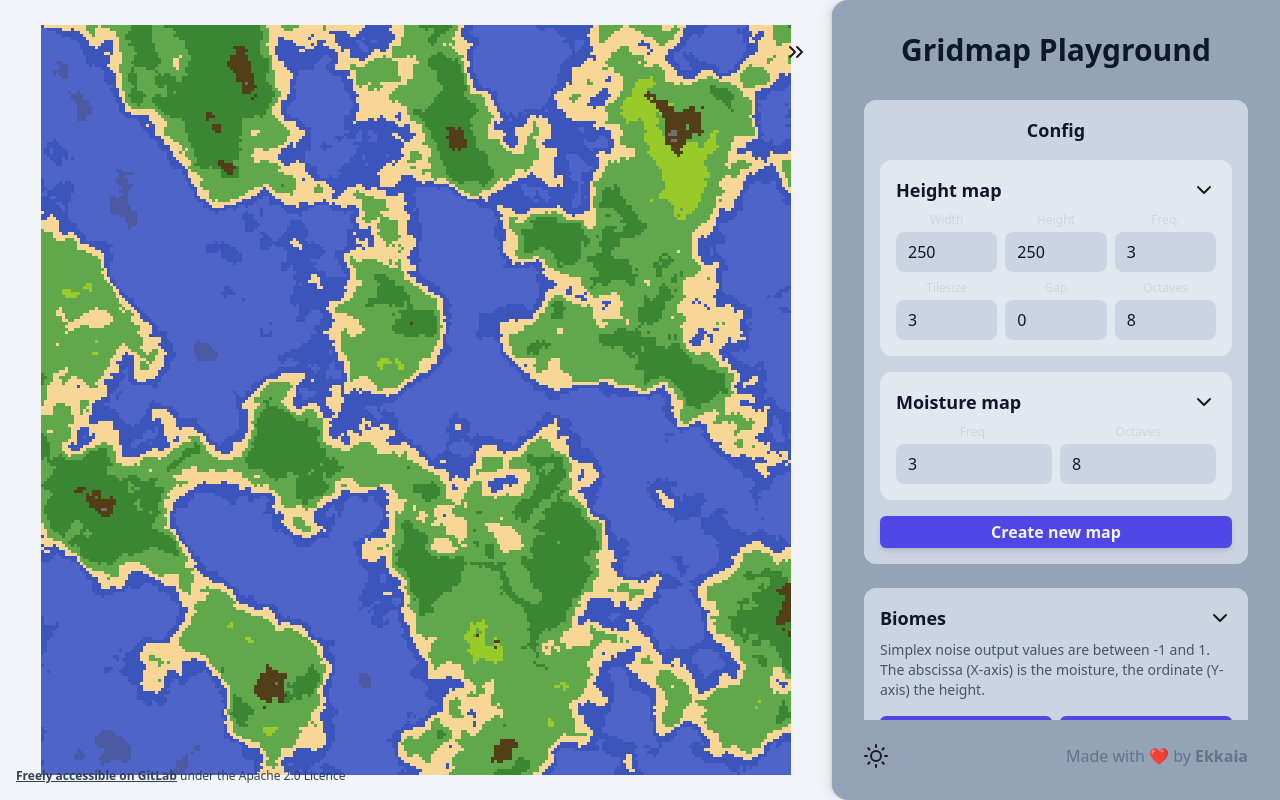
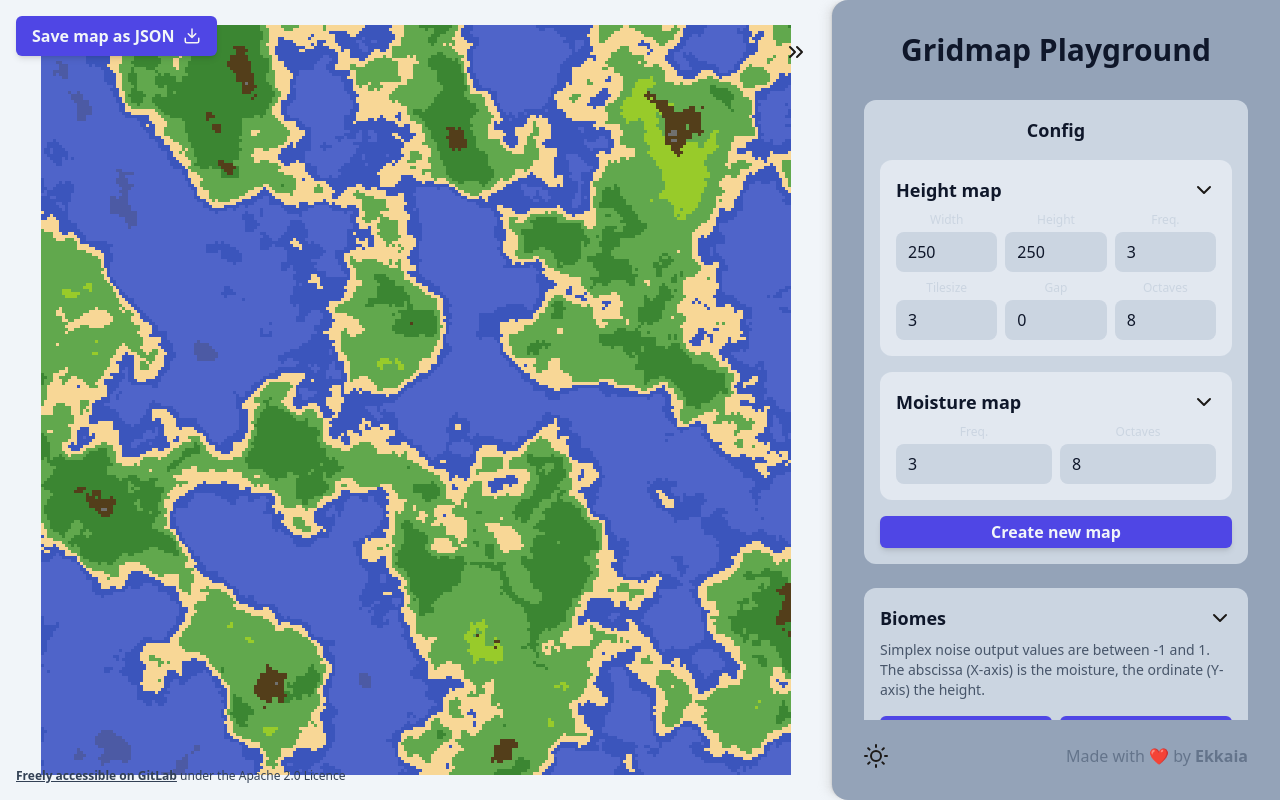
Before and after one commit to JMathRA/Map-grid, a Vue app: page / in a window 1280 px wide. Built offline with nearby package versions, Linux system fonts and the light colour scheme.

Commit message:
save as json

```diff
--- a/src/App.vue
+++ b/src/App.vue
@@ -106,6 +106,12 @@
 				>
 				under the Apache 2.0 Licence
 			</p>
+		</div>
+		<div class="flex fixed top-4 left-4 z-60">
+			<Button class="flex flex-row gap-2 py-2 px-4" @click="downloadMapJSON">
+				<span>Save map as JSON</span>
+				<img src="./assets/download.svg" alt="Download" width="18" height="18" />
+			</Button>
 		</div>
 		<section class="content">
 			<div class="flex justify-center items-center h-full w-full">
@@ -761,6 +767,20 @@ function uploadSettings(): void {
 	}
 }
 
+function downloadMapJSON(): void {
+	const blob = new Blob([JSON.stringify(gridMapGenerator.coloredMap)], { type: "application/json;charset=utf-8" });
+	const event = new Date();
+	const options: Intl.DateTimeFormatOptions = {
+		year: "numeric",
+		month: "numeric",
+		day: "numeric",
+		hour: "2-digit",
+		minute: "2-digit",
+	};
+	const date = event.toLocaleString("en", options);
+	saveAs(blob, `gridmap-playground-map-${date}.json`);
+}
+
 watch(heightMapConfig, () => {
 	gridMapGenerator.setHeightMapConfig(heightMapConfig);
 	gridMapGenerator.draw(false);
--- a/src/services/gridmap.ts
+++ b/src/services/gridmap.ts
@@ -3,6 +3,7 @@ import { Biome, Config, ConfigLight, Point } from "./interfaces";
 
 export default class GridMapGenerator {
 	private biomes: Biome[];
+	public coloredMap: string[][] = [];
 	// HEIGHT MAP
 	private heightMapConfig: Config;
 	private heightMap: number[][] = [];
@@ -102,7 +103,7 @@ export default class GridMapGenerator {
 
 	private createHeightMap(shouldRegenerate: boolean): void {
 		const map: number[][] = [];
-		if (shouldRegenerate || !this.heightMapNoise) {
+		if (shouldRegenerate || this.heightMapNoise === undefined) {
 			this.heightMapNoise = createNoise2D();
 		}
 		const wavelengthX = this.heightMapConfig.width / this.heightMapConfig.frequency;
@@ -136,6 +137,7 @@ export default class GridMapGenerator {
 		);
 		this.createHeightMap(shouldRegenerate);
 		for (let i = 0; i < this.heightMapConfig.width; i++) {
+			this.coloredMap.push([]);
 			for (let j = 0; j < this.heightMapConfig.height; j++) {
 				ctx.beginPath();
 				ctx.rect(
@@ -144,7 +146,9 @@ export default class GridMapGenerator {
 					this.heightMapConfig.tilesize,
 					this.heightMapConfig.tilesize
 				);
-				ctx.fillStyle = this.chooseColor(this.heightMap[i][j], this.moistureMap[i][j]);
+				const color = this.chooseColor(this.heightMap[i][j], this.moistureMap[i][j]);
+				ctx.fillStyle = color;
+				this.coloredMap[i][j] = color;
 				ctx.fill();
 			}
 		}
--- a/src/services/interfaces.ts
+++ b/src/services/interfaces.ts
@@ -19,8 +19,4 @@ export interface Config {
 	octaves: number;
 }
 
-
-export interface ConfigLight {
-	frequency: number;
-	octaves: number;
-}
+export type ConfigLight = Pick<Config, "frequency" | "octaves">;
```
Also changed, not shown: src/assets/image.svg (added), 1 other file (tests, documents, lock files or other folders).
